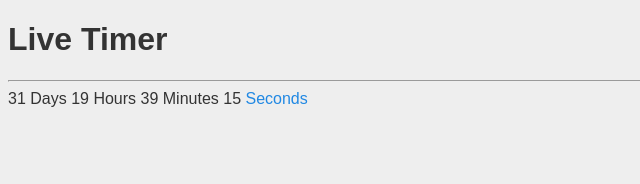
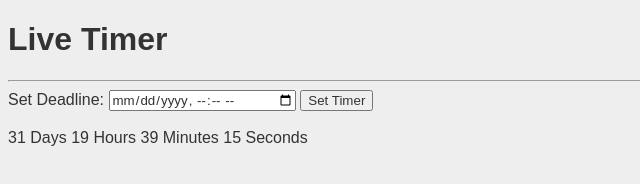
Before and after one commit to chrisjonesonline/liveTimer, a plain HTML site: page index.html in a window 1280 px wide. Shown: the whole page, without its empty margins (0-640 px from the left). Drawn offline with Linux system fonts and the light colour scheme.

Commit message:
Add files via upload

```diff
--- a/index.html
+++ b/index.html
@@ -8,10 +8,18 @@
 <h1>Live Timer</h1>
 <hr />
 
-	<span class="days" id="day"></span> Days
-	<span class="hours" id="hour"></span> Hours
-	<span class="minutes" id="minute"></span> Minutes
-	<a href="https://www.w3schools.com/js/DEFAULT.asp" target="_blank"><span class="seconds" id="second"></span> Seconds</a>
+<div>
+  <label for="deadline">Set Deadline:</label>
+  <input type="datetime-local" id="deadline" />
+  <button onclick="setTimer()">Set Timer</button>
+</div>
+
+<br />
+
+<span class="days" id="day"></span> Days
+<span class="hours" id="hour"></span> Hours
+<span class="minutes" id="minute"></span> Minutes
+<span class="seconds" id="second"></span> Seconds
 
 <p id="demo"></p>
 
```
